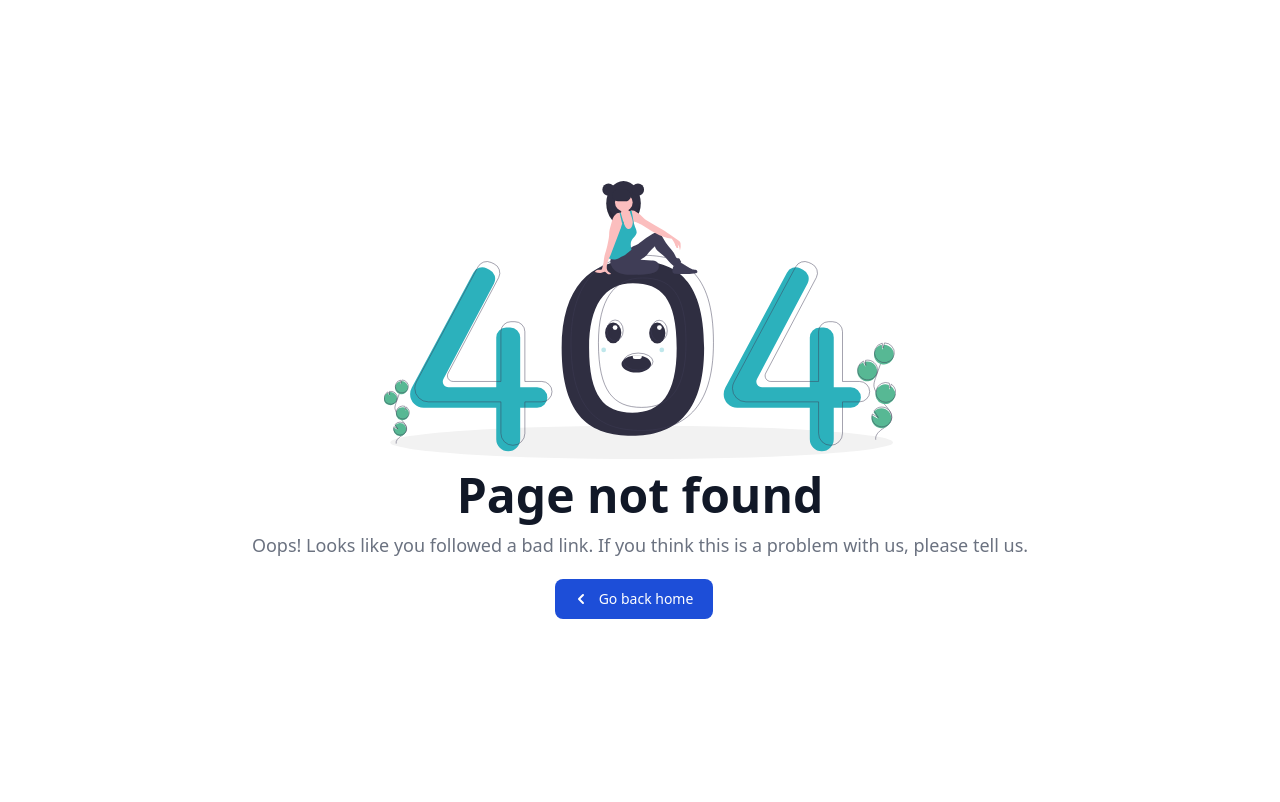
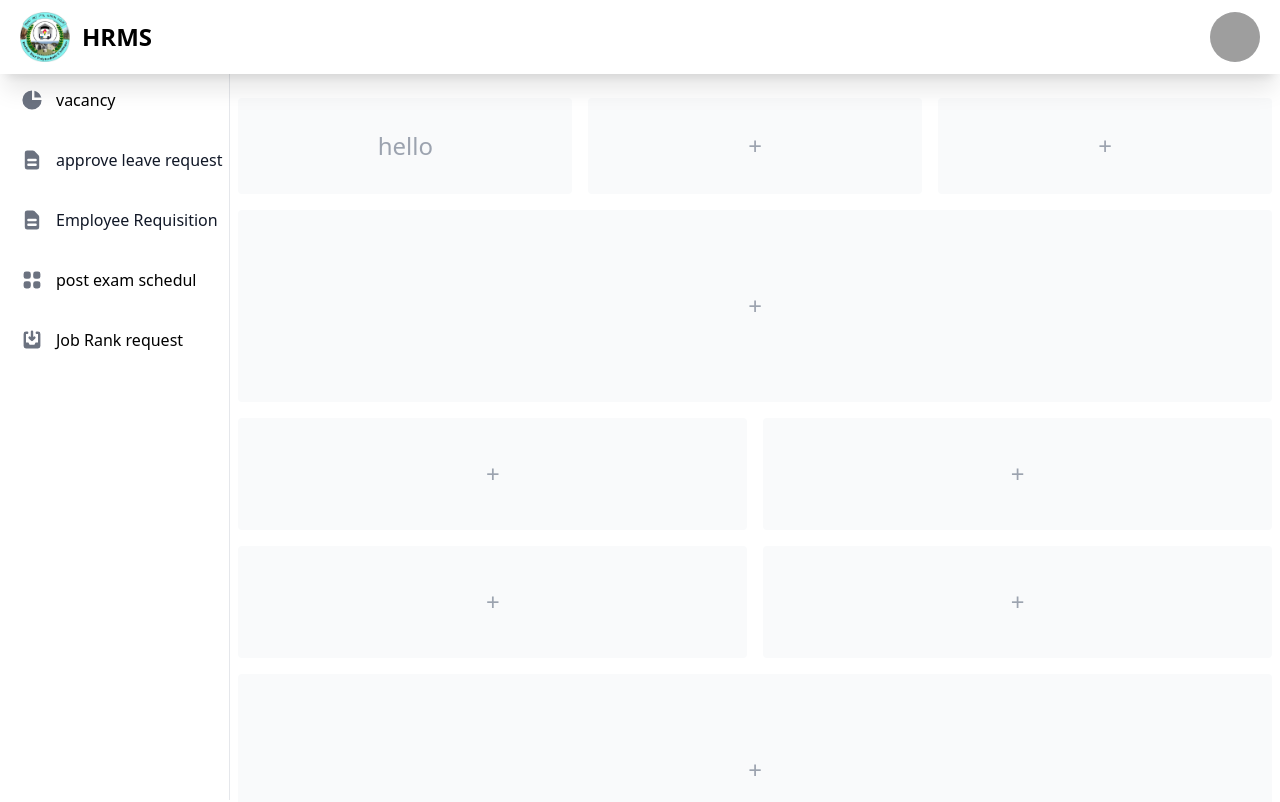
Before and after one commit to Chachu21/HRMS, a React (Create React App) app in the folder frontend/: page /hrofficer/dashboard in a window 1280 px wide. Before the commit this address had no page. Shown: the top 802 px of the page. Built offline with nearby package versions, Linux system fonts and the light colour scheme; grey boxes are pictures that could not be loaded.

Commit message:
problem is solve

```diff
--- a/frontend/src/App.js
+++ b/frontend/src/App.js
@@ -27,13 +27,20 @@ import HRofficerMain from "./comopnents/dashboard/hrOfficer/HRofficerMain";
 
 import AddStaffCustomizedDialogs from "./pages/Registration/AddStaffCustomizedDiaogs";
 import StaffRegister from "./pages/Registration/StaffRegister";
-
+import Main from "./comopnents/landingPage/Main";
+import JobVacancyAnnouncement from "./comopnents/vacancy/VacancyPage";
 
 function App() {
   return (
     <div>
       <Routes>
-        <Route exact={true} path="/" element={<LandingPage />} />
+        <Route exact={true} path="/" element={<LandingPage />}>
+          <Route index element={<Main />} />
+          <Route exact={true} path="/about" element={<About />} />
+          <Route path="/vacancy" element={<Vacancy />} />
+          <Route exact={true} path="/contact" element={<Contact />} />
+          <Route exact={true} path="/help" element={<Help />} />
+        </Route>
         <Route
           exact={true}
           path="/signUpASapplicant"
@@ -52,10 +59,6 @@ function App() {
             </LoginCustomizedDialogs>
           }
         />
-        <Route exact={true} path="/about" element={<About />} />
-        <Route exact={true} path="/vacancy" element={<Vacancy />} />
-        <Route exact={true} path="/contact" element={<Contact />} />
-        <Route exact={true} path="/help" element={<Help />} />
         <Route path="/admin/dashboard" element={<AdminDashboard />}>
           <Route index element={<AdminMain />} />
           <Route
@@ -69,14 +72,18 @@ function App() {
 
           <Route
             path="/admin/dashboard/addstaff"
-            element={<AddStaffCustomizedDialogs><StaffRegister /></AddStaffCustomizedDialogs>}
+            element={
+              <AddStaffCustomizedDialogs>
+                <StaffRegister />
+              </AddStaffCustomizedDialogs>
+            }
           />
           <Route
             path="/admin/dashboard/approverequest"
             element={<ApproveRequest />}
           />
         </Route>
-        {/* <Route path="/applicant/dashboard" element={<ApplicantDashboard />}>
+        <Route path="/applicant/dashboard" element={<ApplicantDashboard />}>
           <Route index element={<AdminMain />} />
 
           <Route
@@ -96,8 +103,8 @@ function App() {
         <Route path="/hrofficer/dashboard" element={<HRofficerDashboard />}>
           <Route index element={<HRofficerMain />} />
           <Route
-            path="/hrofficer/dashboard/manageaccount"
-            element={<ManageAccountInfo />}
+            path="/hrofficer/dashboard/jobvacancy"
+            element={<JobVacancyAnnouncement />}
           />
           <Route
             path="/hrofficer/dashboard/manageaccount/update/:id"
@@ -141,7 +148,7 @@ function App() {
             path="/depthead/dashboard/approverequest"
             element={<ApproveRequest />}
           />
-        </Route> */}
+        </Route>
 
         <Route path="*" element={<Page404 />} />
       </Routes>
--- a/frontend/src/api/loginApi.js
+++ b/frontend/src/api/loginApi.js
@@ -1,6 +1,7 @@
 import axios from "axios";
 
 export const loginUser = async (email, password) => {
+console.log("sdfghjkhgfhjlogin");
   try {
     const response = await axios.post("http://localhost:5002/api/v1/login", {
       email,
@@ -8,6 +9,8 @@ export const loginUser = async (email, password) => {
     });
     return response.data;
   } catch (error) {
-    throw new Error(error.message);
+    console.log(error);
+    // throw new Error(error.message);
+    return error
   }
 };
--- /dev/null
+++ b/frontend/src/comopnents/dashboard/hrOfficer/SideBar.jsx
@@ -0,0 +1,164 @@
+import React, { useState } from "react";
+import { Link } from "react-router-dom";
+
+const Sidebar = () => {
+  const [isOpenSublink, setIsOpenSublink] = useState(false);
+
+  const handleToggle = () => {
+    setIsOpenSublink(!isOpenSublink);
+  };
+
+  return (
+    <div>
+      <aside
+        id="logo-sidebar"
+        className="fixed top-0 left-0 z-40 w-[18%] h-screen pt-20 transition-transform -translate-x-full  text-black bg-white border-r border-gray-200 sm:translate-x-0 dark:bg-white dark:border-gray-200"
+        aria-label="Sidebar"
+      >
+        <div className="h-full px-3 pb-4 overflow-y-auto  bg-white dark:bg-white">
+          <ul className="space-y-5 font-medium text-blacks">
+            <li>
+              <Link
+                to="/hrofficer/dashboard/jobvacancy"
+                className="flex items-center p-2 text-gray-900 rounded-lg dark:text-white hover:bg-gray-100 dark:hover:bg-gray-200"
+              >
+                <svg
+                  aria-hidden="true"
+                  className="w-6 h-6 text-gray-500 transition duration-75 dark:text-gray-400 group-hover:text-gray-900 dark:group-hover:text-white"
+                  fill="currentColor"
+                  viewBox="0 0 20 20"
+                  xmlns="http://www.w3.org/2000/svg"
+                >
+                  <path d="M2 10a8 8 0 018-8v8h8a8 8 0 11-16 0z"></path>
+                  <path d="M12 2.252A8.014 8.014 0 0117.748 8H12V2.252z"></path>
+                </svg>
+                <span className="ml-3 text-black">vacancy</span>
+              </Link>
+            </li>
+
+            <li>
+              <button
+                onClick={handleToggle}
+                type="button"
+                className="flex items-center p-2 w-full text-base font-medium text-gray-900 rounded-lg transition duration-75 group hover:bg-gray-100 dark:text-gray-700 dark:hover:bg-gray-200"
+                aria-controls="dropdown-pages"
+                data-collapse-toggle="dropdown-pages"
+              >
+                <svg
+                  aria-hidden="true"
+                  className="flex-shrink-0 w-6 h-6 text-gray-500 transition duration-75 group-hover:text-gray-100 dark:text-gray-500 dark:group-hover:text-gray-500"
+                  fill="currentColor"
+                  viewBox="0 0 20 20"
+                  xmlns="http://www.w3.org/2000/svg"
+                >
+                  <path
+                    fill-rule="evenodd"
+                    d="M4 4a2 2 0 012-2h4.586A2 2 0 0112 2.586L15.414 6A2 2 0 0116 7.414V16a2 2 0 01-2 2H6a2 2 0 01-2-2V4zm2 6a1 1 0 011-1h6a1 1 0 110 2H7a1 1 0 01-1-1zm1 3a1 1 0 100 2h6a1 1 0 100-2H7z"
+                    clip-rule="evenodd"
+                  ></path>
+                </svg>
+                <span className="flex-1 ml-3 text-left whitespace-nowrap">
+                  approve leave request
+                </span>
+                {/* <svg
+                  aria-hidden="true"
+                  className="w-6 h-6"
+                  fill="currentColor"
+                  viewBox="0 0 20 20"
+                  xmlns="http://www.w3.org/2000/svg"
+                >
+                  <path
+                    fill-rule="evenodd"
+                    d="M5.293 7.293a1 1 0 011.414 0L10 10.586l3.293-3.293a1 1 0 111.414 1.414l-4 4a1 1 0 01-1.414 0l-4-4a1 1 0 010-1.414z"
+                    clip-rule="evenodd"
+                  ></path>
+                </svg> */}
+              </button>
+            </li>
+            <li>
+              <button
+                onClick={handleToggle}
+                type="button"
+                className="flex items-center p-2 w-full text-base font-medium text-gray-900 rounded-lg transition duration-75 group hover:bg-gray-100 dark:text-gray-700 dark:hover:bg-gray-200"
+                aria-controls="dropdown-pages"
+                data-collapse-toggle="dropdown-pages"
+              >
+                <svg
+                  aria-hidden="true"
+                  className="flex-shrink-0 w-6 h-6 text-gray-500 transition duration-75 group-hover:text-gray-100 dark:text-gray-500 dark:group-hover:text-gray-500"
+                  fill="currentColor"
+                  viewBox="0 0 20 20"
+                  xmlns="http://www.w3.org/2000/svg"
+                >
+                  <path
+                    fill-rule="evenodd"
+                    d="M4 4a2 2 0 012-2h4.586A2 2 0 0112 2.586L15.414 6A2 2 0 0116 7.414V16a2 2 0 01-2 2H6a2 2 0 01-2-2V4zm2 6a1 1 0 011-1h6a1 1 0 110 2H7a1 1 0 01-1-1zm1 3a1 1 0 100 2h6a1 1 0 100-2H7z"
+                    clip-rule="evenodd"
+                  ></path>
+                </svg>
+                <span className="flex-1 ml-3 text-left whitespace-nowrap">
+                  Employee Requisition
+                </span>
+                {/* <svg
+                  aria-hidden="true"
+                  className="w-6 h-6"
+                  fill="currentColor"
+                  viewBox="0 0 20 20"
+                  xmlns="http://www.w3.org/2000/svg"
+                >
+                  <path
+                    fill-rule="evenodd"
+                    d="M5.293 7.293a1 1 0 011.414 0L10 10.586l3.293-3.293a1 1 0 111.414 1.414l-4 4a1 1 0 01-1.414 0l-4-4a1 1 0 010-1.414z"
+                    clip-rule="evenodd"
+                  ></path>
+                </svg> */}
+              </button>
+            </li>
+            <li>
+              <Link
+                to="#"
+                className="flex items-center p-2 text-gray-900 rounded-lg dark:text-white hover:bg-gray-100 dark:hover:bg-gray-200"
+              >
+                <svg
+                  aria-hidden="true"
+                  className="flex-shrink-0 w-6 h-6 text-gray-500 transition duration-75 dark:text-gray-400 group-hover:text-gray-900 dark:group-hover:text-white"
+                  fill="currentColor"
+                  viewBox="0 0 20 20"
+                  xmlns="http://www.w3.org/2000/svg"
+                >
+                  <path d="M5 3a2 2 0 00-2 2v2a2 2 0 002 2h2a2 2 0 002-2V5a2 2 0 00-2-2H5zM5 11a2 2 0 00-2 2v2a2 2 0 002 2h2a2 2 0 002-2v-2a2 2 0 00-2-2H5zM11 5a2 2 0 012-2h2a2 2 0 012 2v2a2 2 0 01-2 2h-2a2 2 0 01-2-2V5zM11 13a2 2 0 012-2h2a2 2 0 012 2v2a2 2 0 01-2 2h-2a2 2 0 01-2-2v-2z"></path>
+                </svg>
+                <span className="flex-1 ml-3 whitespace-nowrap text-black">
+                  post exam schedul
+                </span>
+              </Link>
+            </li>
+
+            <li>
+              <Link
+                to="#"
+                className="flex items-center p-2 text-gray-900 rounded-lg dark:text-white hover:bg-gray-100 dark:hover:bg-gray-200"
+              >
+                <svg
+                  aria-hidden="true"
+                  className="flex-shrink-0 w-6 h-6 text-gray-500 transition duration-75 dark:text-gray-400 group-hover:text-gray-900 dark:group-hover:text-white"
+                  fill="currentColor"
+                  viewBox="0 0 20 20"
+                  xmlns="http://www.w3.org/2000/svg"
+                >
+                  <path d="M8.707 7.293a1 1 0 00-1.414 1.414l2 2a1 1 0 001.414 0l2-2a1 1 0 00-1.414-1.414L11 7.586V3a1 1 0 10-2 0v4.586l-.293-.293z"></path>
+                  <path d="M3 5a2 2 0 012-2h1a1 1 0 010 2H5v7h2l1 2h4l1-2h2V5h-1a1 1 0 110-2h1a2 2 0 012 2v10a2 2 0 01-2 2H5a2 2 0 01-2-2V5z"></path>
+                </svg>
+                <span className="flex-1 ml-3 whitespace-nowrap text-black">
+                  Job Rank request
+                </span>
+              </Link>
+            </li>
+          </ul>
+        </div>
+      </aside>
+    </div>
+  );
+};
+
+export default Sidebar;
--- a/frontend/src/comopnents/vacancy/VacancyPage.jsx
+++ b/frontend/src/comopnents/vacancy/VacancyPage.jsx
@@ -7,8 +7,8 @@ function JobVacancyAnnouncement() {
   const [department, setDepartment] = useState("");
   const [term, setTerm] = useState("");
   const [qualification, setQualification] = useState("");
-  const [sexFile, setSexFile] = useState(null);
-  const [desinationFile, setDesinationFile] = useState(null);
+  const [sexFile, setSexFile] = useState("");
+  const [desinationFile, setDesinationFile] = useState("");
   const [cgpa, setCgpa] = useState("");
 
   const handleSubmit = (event) => {
--- a/frontend/src/pages/LandingPage.jsx
+++ b/frontend/src/pages/LandingPage.jsx
@@ -1,12 +1,12 @@
 import React from "react";
 import Header from "../comopnents/landingPage/Header";
-import Main from "../comopnents/landingPage/Main";
+import { Outlet } from "react-router-dom";
 const LandingPage = () => {
   return (
     <div>
       <Header />
       <main className="mt-[70px]">
-        <Main />
+       <Outlet />
       </main>
     </div>
   );
--- a/frontend/src/pages/Login.jsx
+++ b/frontend/src/pages/Login.jsx
@@ -4,7 +4,6 @@ import { useDispatch, useSelector } from "react-redux";
 import {
   setEmail,
   setPassword,
-  setLoggedIn,
   resetLogin,
   setRememberMe,
 } from "../redux/reducers/loginReducer";
@@ -50,15 +49,17 @@ const Login = () => {
   };
 
   const handleSubmit = async (e) => {
+    console.log("jnhjhnjnk")
   e.preventDefault();
+    console.log("jnhjhnjnk");
 
+console.log();
   try {
     const response = await loginUser(email, password);
-      const { user, token } = response.data;
+    const { user, token } =  response
+    if(token !=null ){
       localStorage.setItem("token", token);
       const role_id = user.role_id;
-      console.log(role_id)
-
       switch (role_id) {
         case 1:
           navigate("/admin/dashboard");
@@ -79,10 +80,14 @@ const Login = () => {
           navigate("/");
           break;
       }
+    } else {
+      dispatch(setError(response.message));
+    }
   } catch (error) {
     dispatch(setError(error.message));
   }
 };
+
   return (
     <div className="bg-gray-100 h-[40%] w-[500px] flex flex-col items-center justify-center gap-1">
       <div>
--- a/frontend/src/pages/dashboard/EmployeeDashboard.jsx
+++ b/frontend/src/pages/dashboard/EmployeeDashboard.jsx
@@ -1,7 +1,6 @@
 import React from 'react'
 import EmployeeHeader from '../../comopnents/dashboard/employee/EmployeeHeader'
 import EmployeeSidebar from '../../comopnents/dashboard/employee/EmployeeSidebar'
-import EmployeeMain from '../../comopnents/dashboard/employee/EmployeeMain'
 import { Outlet } from 'react-router-dom'
 
 const EmployeeDashboard = () => {
--- a/frontend/src/pages/dashboard/HRofficerDashboard.jsx
+++ b/frontend/src/pages/dashboard/HRofficerDashboard.jsx
@@ -1,11 +1,13 @@
 import React from "react";
 import HRofficerHeader from "../../comopnents/dashboard/hrOfficer/HRofficerHeader";
 import { Outlet } from "react-router-dom";
+import Sidebar from "../../comopnents/dashboard/hrOfficer/SideBar";
 
 const HRofficerDashboard = () => {
   return (
     <div>
       <HRofficerHeader />
+      <Sidebar />
       <div className="mt-[70px]"></div>
       <Outlet />
     </div>
```
Lines whose indentation alone changed are shown as unchanged.
